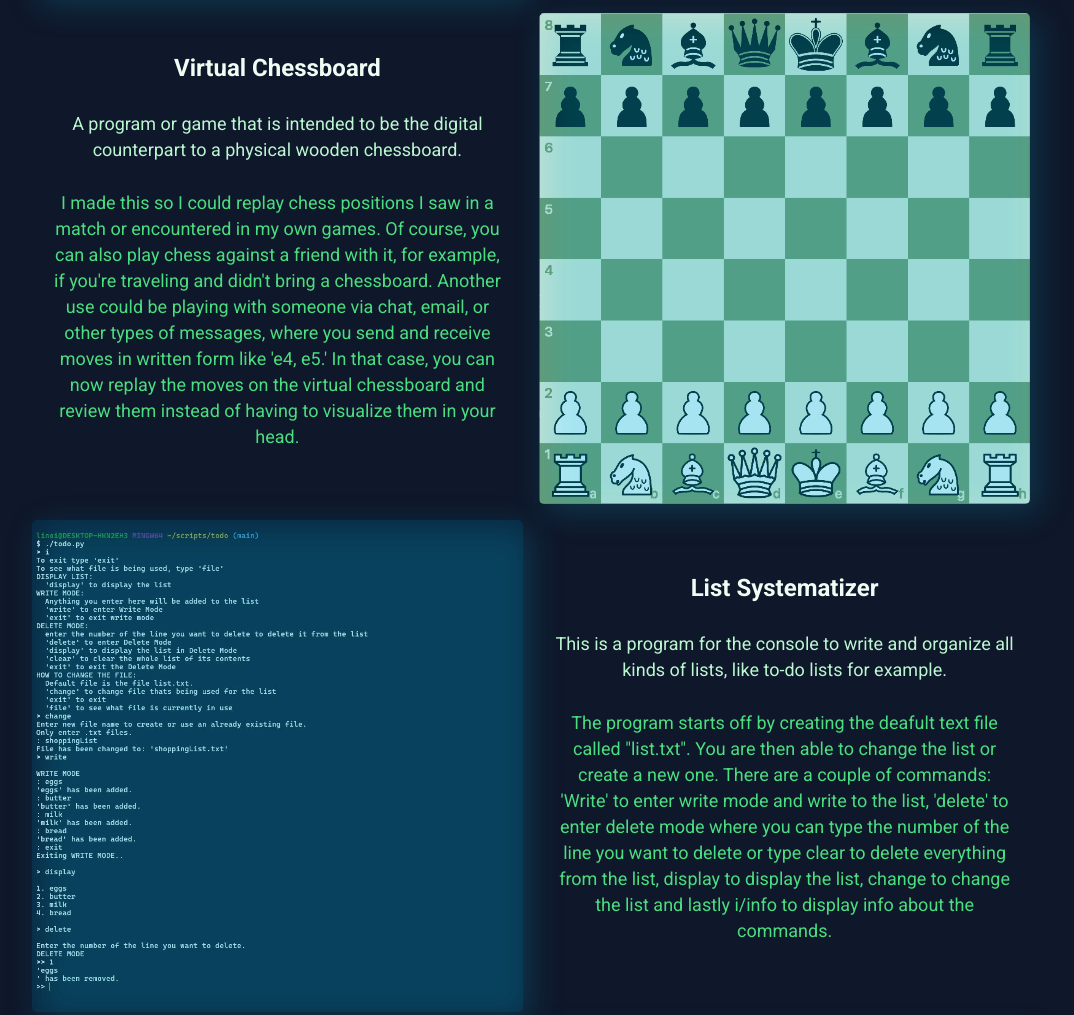
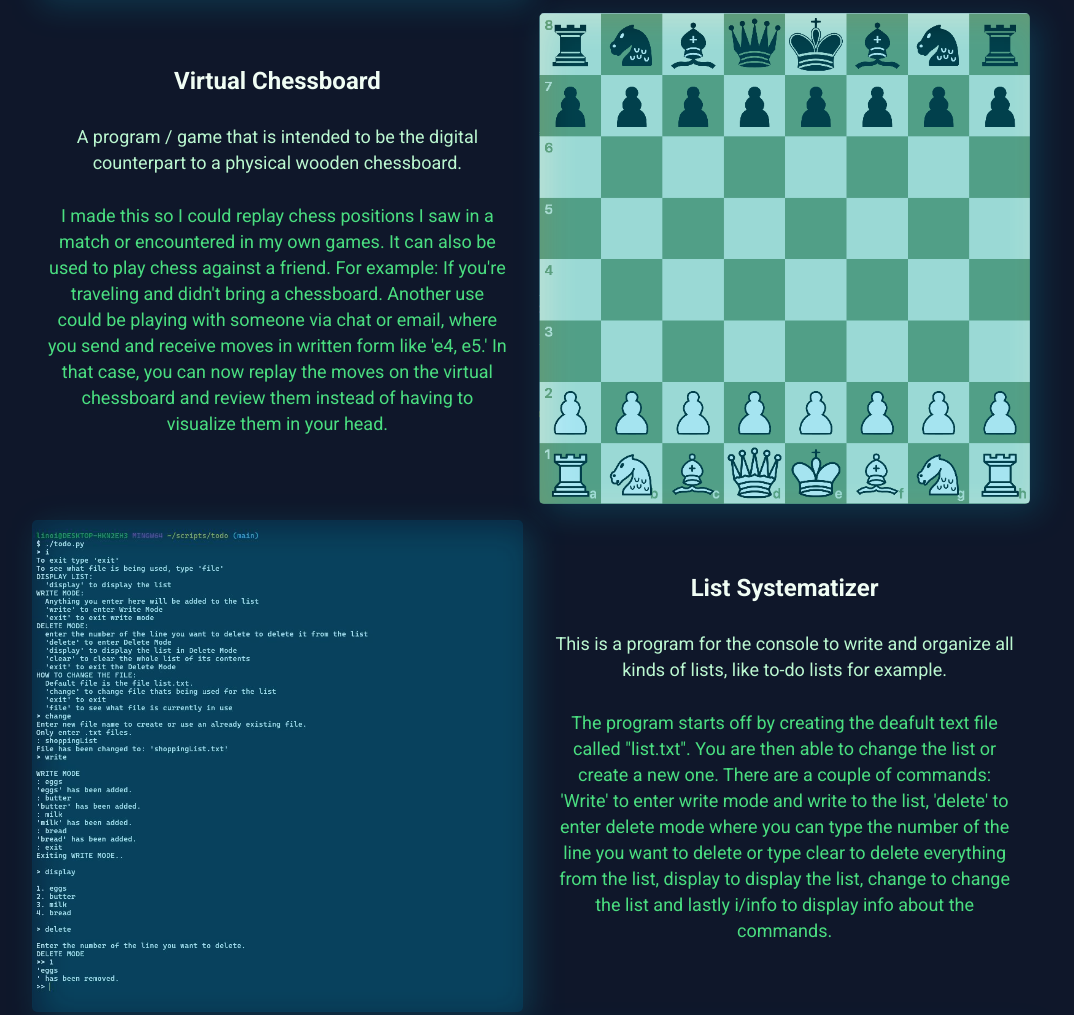
Before and after one commit to ginItchimaru/portfolio, a website built with Vite: page index.html in a window 1280 px wide. Shown: the part 3024-4039 px from the top of the page, without its empty margins (109-1183 px from the left). Built offline with nearby package versions, Linux system fonts and the light colour scheme.

Commit message:
change text

```diff
--- a/index.html
+++ b/index.html
@@ -233,6 +233,7 @@
             <p class="featured-info">Javascript</p>
             <p class="featured-info">CSS and HTML</p>
             <p class="featured-info">PHP</p>
+            <p class="featured-info">Lua</p>
           </div>
           <div>
             <h3 class="featured-label">Timeline</h3>
@@ -288,16 +289,16 @@
           <div class="work-project work-content2">
             <h3 class="work-project-subtitle">Virtual Chessboard</h3>
             <p class="work-project-description1">
-              A program or game that is intended to be the digital counterpart to
+              A program / game that is intended to be the digital counterpart to
               a physical wooden chessboard.
             </p>
             <p class="work-project-description2">
               I made this so I could replay chess positions I saw in a match or encountered
-              in my own games. Of course, you can also play chess against a friend with it,
-              for example, if you're traveling and didn't bring a chessboard. Another use
-              could be playing with someone via chat, email, or other types of messages,
-              where you send and receive moves in written form like 'e4, e5.' In that case,
-              you can now replay the moves on the virtual chessboard and review them instead
+              in my own games. It can also be used to play chess against a friend.
+              For example: If you're traveling and didn't bring a chessboard. Another use
+              could be playing with someone via chat or email, where you send and
+              receive moves in written form like 'e4, e5.' In that case, you can
+              now replay the moves on the virtual chessboard and review them instead
               of having to visualize them in your head.
             </p>
 
@@ -379,10 +380,9 @@
               This website has a couple of features. It's built for mobile first with
               a bars menu, it has the option to change the layout to white mode and
               there's the option to take a closer look at the individual projects
-              in a new tab. If you click on the image of the project there opens up
-              a gif showing a usecase of that project, a paragraph describing any
-              challanges or things I've learned working on it and a link to the source
-              code.
+              in a new tab. If you click on the image of the project, a gif showing a usecase
+              of that project, a paragraph describing any challanges I faced or things I've
+              learned working on it and a link to the source code will open up.
             </p>
           </div>
           <!-- Project 6 -->
```
